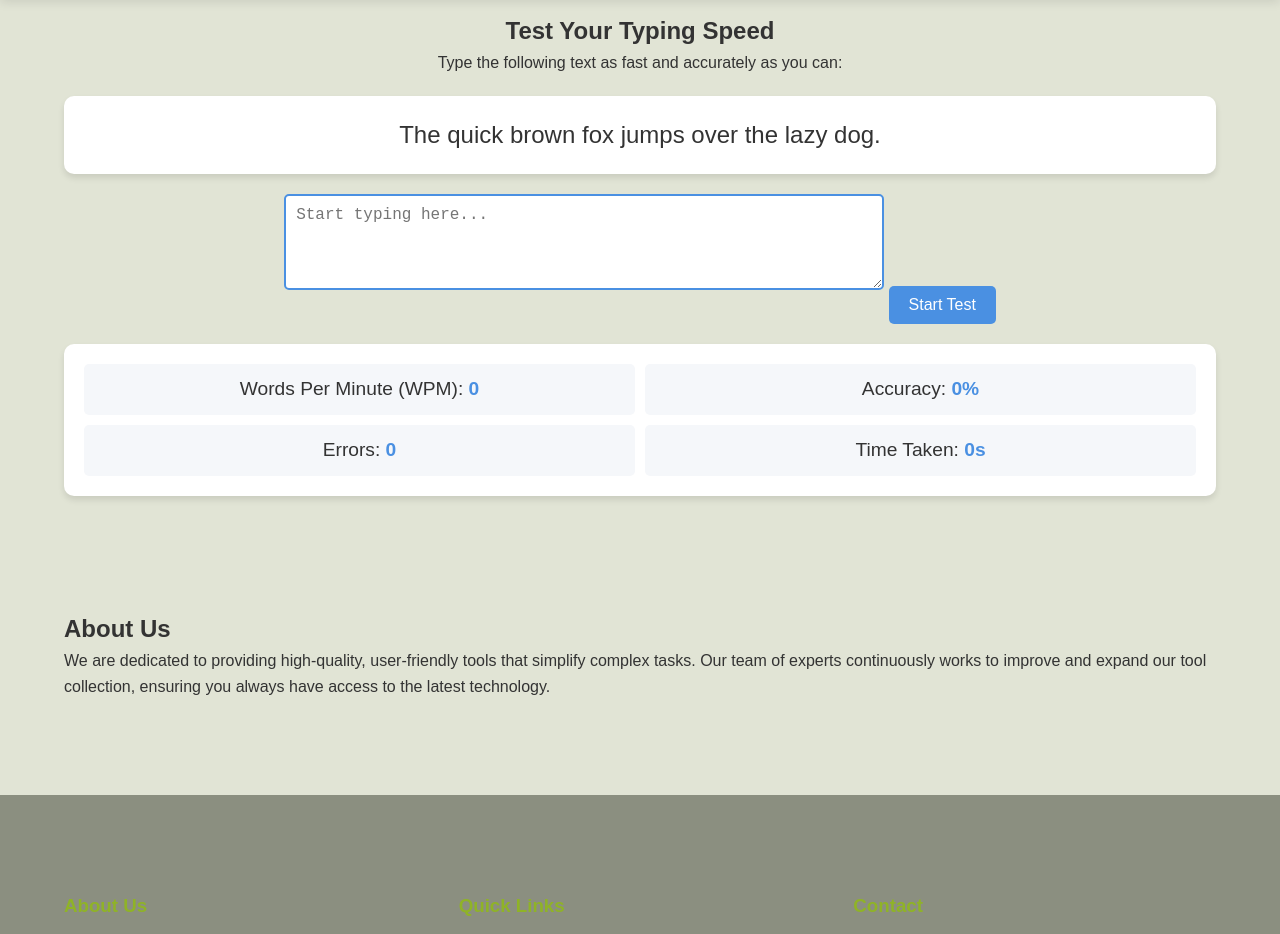
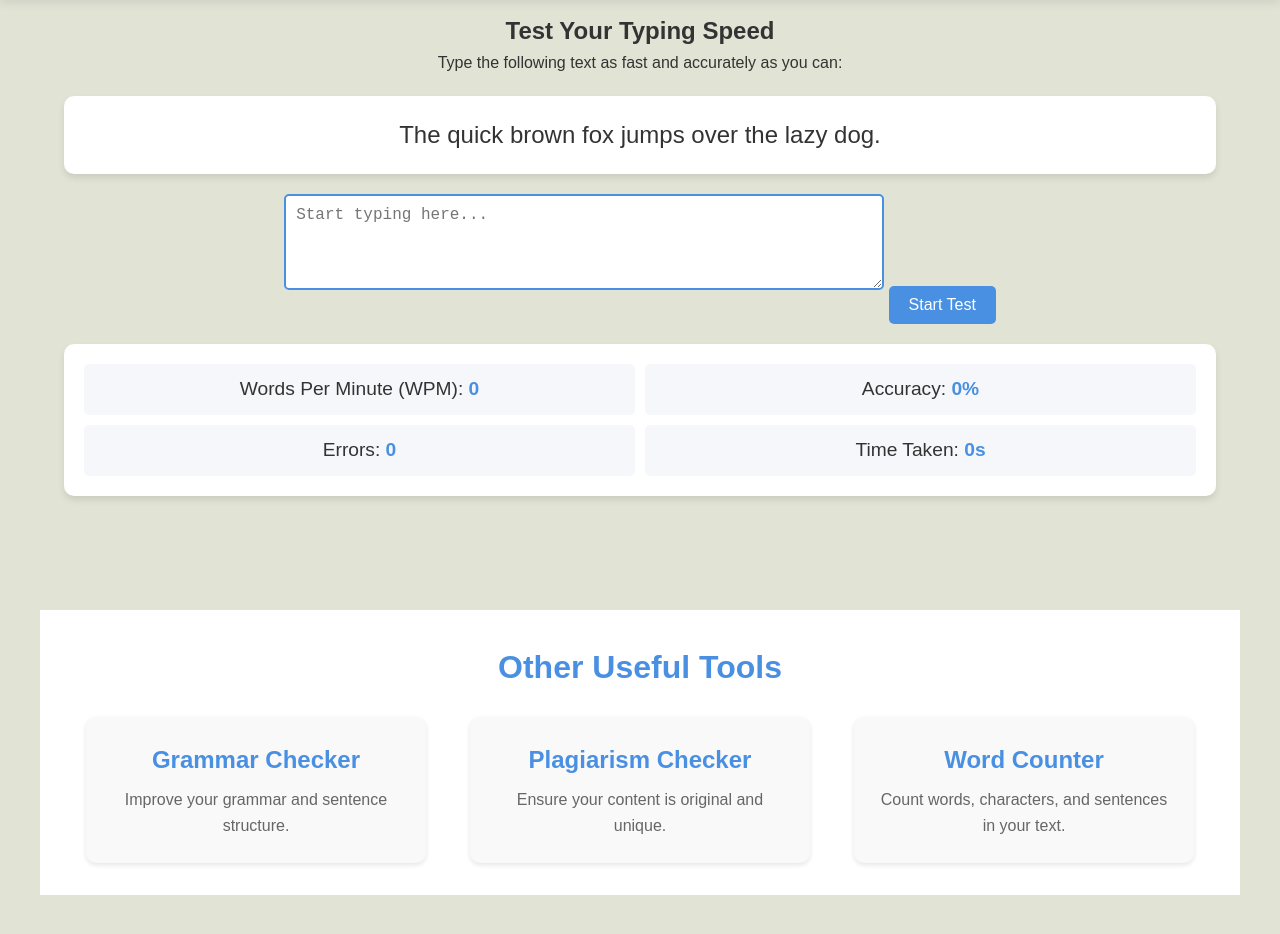
Before and after one commit to Suraj123Sj/Typing-test-, a plain HTML site: page index.html in a window 1280 px wide. Shown: the part 70-1004 px from the top of the page. Drawn offline with Linux system fonts and the light colour scheme.

Commit message:
Update index.html

```diff
--- a/index.html
+++ b/index.html
@@ -154,6 +154,50 @@ header {
 }
 
 
+/* Tool Suggestions Section */
+.tool-suggestions {
+    background: white;
+    padding: 2rem;
+    margin: 2rem auto;
+    max-width: 1200px;
+    text-align: center;
+}
+
+.tool-suggestions h2 {
+    font-size: 2rem;
+    color: #4a90e2;
+    margin-bottom: 1.5rem;
+}
+
+.tools {
+    display: flex;
+    justify-content: space-around;
+    gap: 1rem;
+}
+
+.tool-card {
+    background: #f9f9f9;
+    padding: 1.5rem;
+    border-radius: 10px;
+    box-shadow: 0 2px 5px rgba(0, 0, 0, 0.1);
+    width: 30%;
+    transition: transform 0.3s ease;
+}
+
+.tool-card:hover {
+    transform: translateY(-5px);
+}
+
+.tool-card h3 {
+    font-size: 1.5rem;
+    color: #4a90e2;
+    margin-bottom: 0.5rem;
+}
+
+.tool-card p {
+    font-size: 1rem;
+    color: #666;
+}
 
         /* Footer */
         footer {
@@ -241,7 +285,7 @@ header {
     <nav class="nav-container">
         <a href="#" class="logo">
             <img src="logo.png" alt="ToolMaster Logo" class="logo-img">
-            ToolMaster
+            𝕀 ❤️ 𝕊𝕥𝕦𝕕𝕪
         </a>
         <ul class="nav-links">
             <li><a href="#home">Home</a></li>
@@ -273,6 +317,24 @@ header {
   <p>Time Taken: <span id="time-taken">0s</span></p>
 </div>
 
+    </section>
+    <!-- Tool Suggestions Section -->
+    <section class="tool-suggestions">
+        <h2>Other Useful Tools</h2>
+        <div class="tools">
+            <div class="tool-card">
+                <h3>Grammar Checker</h3>
+                <p>Improve your grammar and sentence structure.</p>
+            </div>
+            <div class="tool-card">
+                <h3>Plagiarism Checker</h3>
+                <p>Ensure your content is original and unique.</p>
+            </div>
+            <div class="tool-card">
+                <h3>Word Counter</h3>
+                <p>Count words, characters, and sentences in your text.</p>
+            </div>
+        </div>
     </section>
 
         <!-- About Section -->
```
